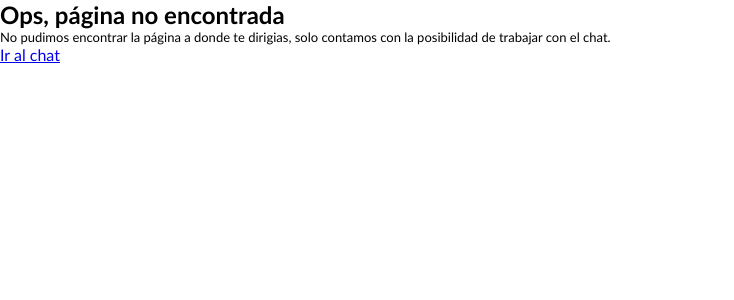
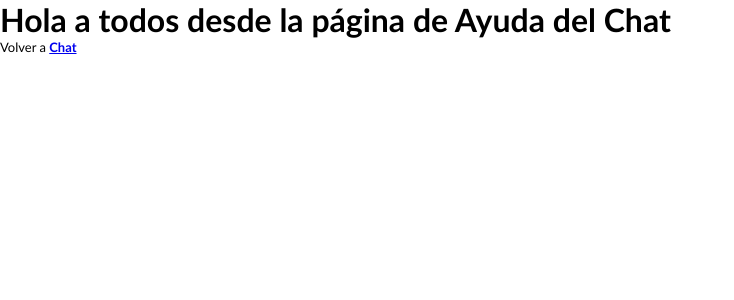
Before and after one commit to Salasevicius/base-proyecto-react, a React (Vite) app: page /help in a window 1280 px wide. Shown: the top 300 px of the page, without its empty margins (0-734 px from the left). Built offline with nearby package versions, Linux system fonts and the light colour scheme.

Commit message:
Incorporación de la página base de Ayuda del Chat

```diff
--- a/src/components/Chat.jsx
+++ b/src/components/Chat.jsx
@@ -1,6 +1,6 @@
 import { useState } from "react"
 import { useChat } from "../context/ChatContext"
-import { useNavigate } from "react-router-dom"
+import { Link, useNavigate } from "react-router-dom"
 
 export default function Chat() {
   const [msg, setMsg] = useState("")
@@ -89,7 +89,7 @@ export default function Chat() {
 
           <div className="chat-actions">
             <button title="Settings" onClick={handleShowPopup}>⚙️</button>
-            <button title="Help">❓</button>
+            <Link to="/help" title="Help">❓</Link>
             <button onClick={handleLogout}>Cerrar sesión 🚪</button>
           </div>
         </header>
--- a/src/router/RouterApp.jsx
+++ b/src/router/RouterApp.jsx
@@ -3,6 +3,7 @@ import { Login } from "../views/Login";
 import { Messages } from "../views/Messages";
 import { NotFound } from "../views/NotFound";
 import ProtectedRoute from "../components/ProtectedRoute";
+import Help from "../views/Help";
 
 const RouterApp = () => {
   return (
@@ -15,6 +16,7 @@ const RouterApp = () => {
               <Messages />
             </ProtectedRoute>}
         />
+        <Route path="/help" element={<Help />} />
         <Route path="*" element={<NotFound />} />
       </Routes>
     </BrowserRouter>
--- /dev/null
+++ b/src/views/Help.jsx
@@ -0,0 +1,12 @@
+import { Link } from "react-router-dom"
+
+const Help = () => {
+  return (
+    <main>
+      <h1>Hola a todos desde la página de Ayuda del Chat</h1>
+      <p className="text-info">Volver a <Link to="/chat"><strong>Chat</strong></Link></p>
+    </main>
+  )
+}
+
+export default Help
--- a/src/views/Login.jsx
+++ b/src/views/Login.jsx
@@ -1,5 +1,5 @@
 import { useEffect, useState } from "react"
-import { useNavigate } from "react-router-dom"
+import { Link, useNavigate } from "react-router-dom"
 import logo from "../assets/images/logo.png"
 
 const Login = () => {
```
